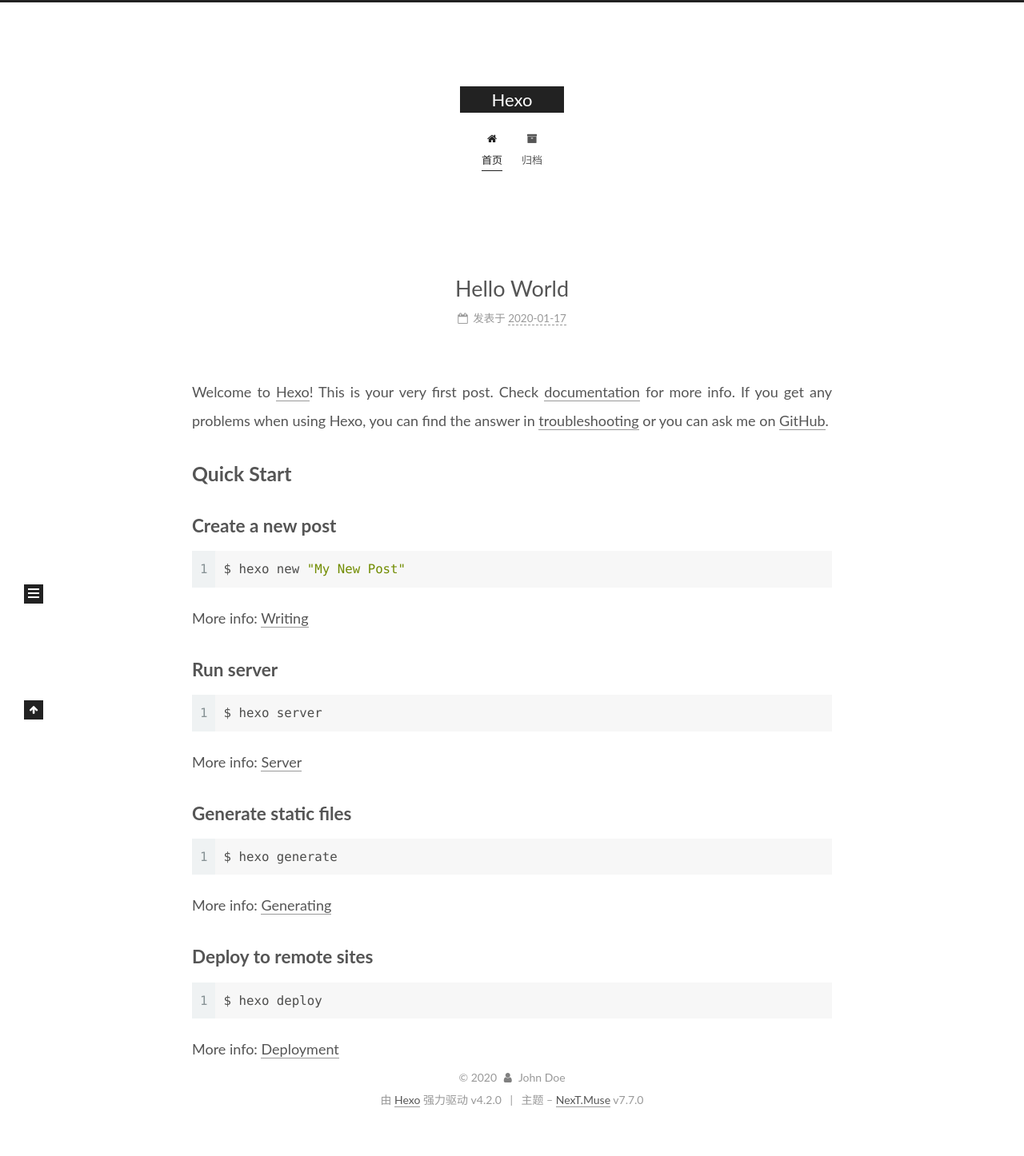
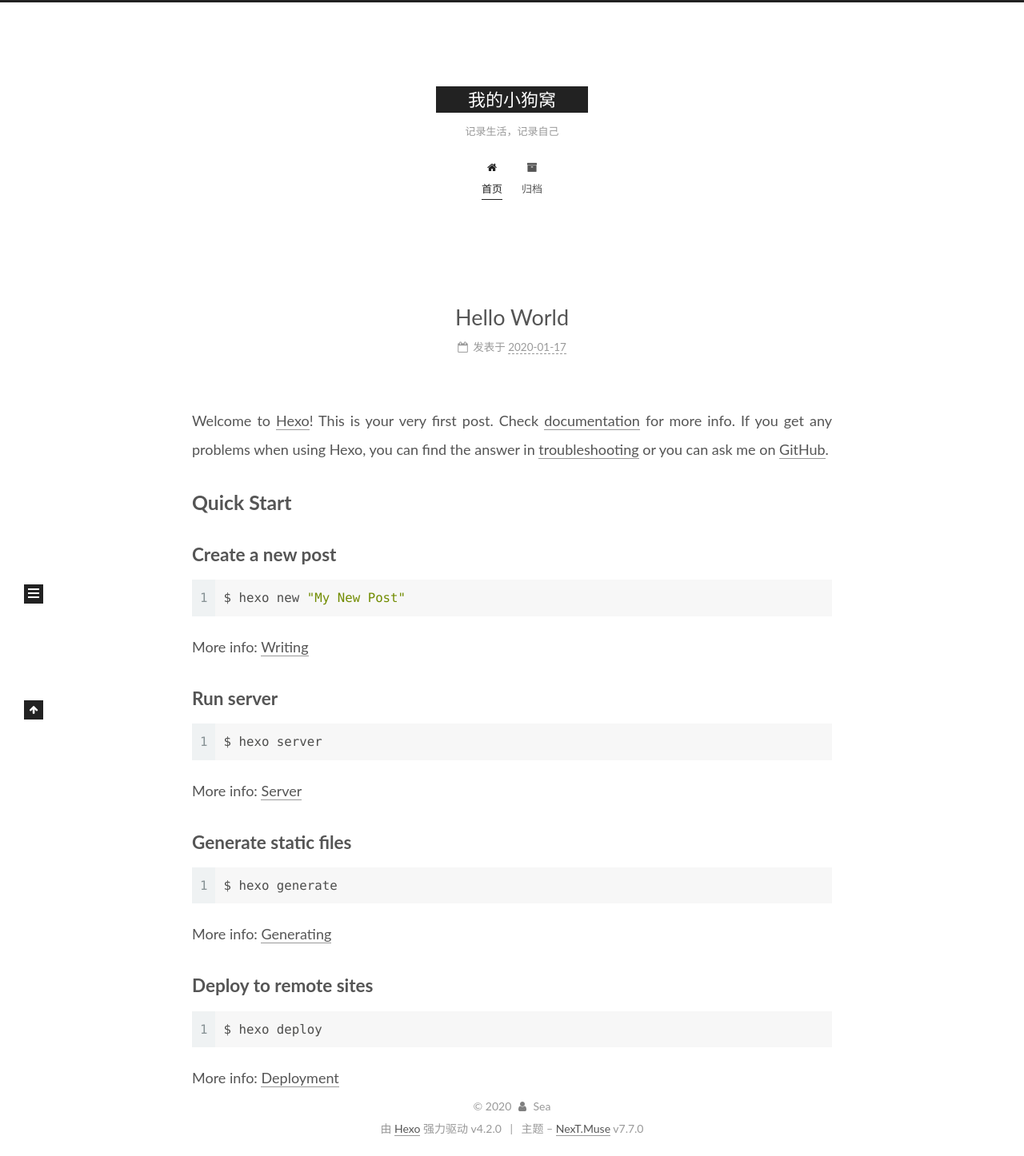
Before and after one commit to strivever/strivever.github.io, a plain HTML site: page index.html in a window 1280 px wide. Shown: the whole page at 80% size. Before the commit the page ends 1410 px from the top, so only its background shows below. Drawn offline with Linux system fonts and the light colour scheme.

Commit message:
Site updated: 2020-01-17 14:31:07

```diff
--- a/css/main.css
+++ b/css/main.css
@@ -1154,7 +1154,7 @@ pre .javascript .function {
 }
 .links-of-author a::before,
 .links-of-author span.exturl::before {
-  background: #50696b;
+  background: #abe9f2;
   border-radius: 50%;
   content: ' ';
   display: inline-block;
--- a/index.html
+++ b/index.html
@@ -46,12 +46,14 @@
   };
 </script>
 
-  <meta property="og:type" content="website">
-<meta property="og:title" content="Hexo">
+  <meta name="description" content="时刻保持一颗学习的心">
+<meta property="og:type" content="website">
+<meta property="og:title" content="我的小狗窝">
 <meta property="og:url" content="http://yoursite.com/index.html">
-<meta property="og:site_name" content="Hexo">
+<meta property="og:site_name" content="我的小狗窝">
+<meta property="og:description" content="时刻保持一颗学习的心">
 <meta property="og:locale" content="zh_CN">
-<meta property="article:author" content="John Doe">
+<meta property="article:author" content="Sea">
 <meta name="twitter:card" content="summary">
 
 <link rel="canonical" href="http://yoursite.com/">
@@ -66,7 +68,7 @@
   };
 </script>
 
-  <title>Hexo</title>
+  <title>我的小狗窝</title>
 
 
 
@@ -110,10 +112,11 @@
     <div>
       <a href="/" class="brand" rel="start">
         <span class="logo-line-before"><i></i></span>
-        <span class="site-title">Hexo</span>
+        <span class="site-title">我的小狗窝</span>
         <span class="logo-line-after"><i></i></span>
       </a>
     </div>
+        <p class="site-subtitle">记录生活，记录自己</p>
   </div>
 
   <div class="site-nav-toggle">
@@ -169,12 +172,12 @@
 
     <span hidden itemprop="author" itemscope itemtype="http://schema.org/Person">
       <meta itemprop="image" content="/images/avatar.gif">
-      <meta itemprop="name" content="John Doe">
-      <meta itemprop="description" content="">
+      <meta itemprop="name" content="Sea">
+      <meta itemprop="description" content="时刻保持一颗学习的心">
     </span>
 
     <span hidden itemprop="publisher" itemscope itemtype="http://schema.org/Organization">
-      <meta itemprop="name" content="Hexo">
+      <meta itemprop="name" content="我的小狗窝">
     </span>
       <header class="post-header">
         <h1 class="post-title" itemprop="name headline">
@@ -290,8 +293,8 @@
 
       <div class="site-overview-wrap sidebar-panel">
         <div class="site-author motion-element" itemprop="author" itemscope itemtype="http://schema.org/Person">
-  <p class="site-author-name" itemprop="name">John Doe</p>
-  <div class="site-description" itemprop="description"></div>
+  <p class="site-author-name" itemprop="name">Sea</p>
+  <div class="site-description" itemprop="description">时刻保持一颗学习的心</div>
 </div>
 <div class="site-state-wrap motion-element">
   <nav class="site-state">
@@ -328,7 +331,7 @@
   <span class="with-love">
     <i class="fa fa-user"></i>
   </span>
-  <span class="author" itemprop="copyrightHolder">John Doe</span>
+  <span class="author" itemprop="copyrightHolder">Sea</span>
 </div>
   <div class="powered-by">由 <a href="https://hexo.io/" class="theme-link" rel="noopener" target="_blank">Hexo</a> 强力驱动 v4.2.0
   </div>
```
Also changed, not shown: 2020/01/17/hello-world/index.html (+11 -10 lines), archives/2020/01/index.html (+12 -9 lines), archives/2020/index.html (+12 -9 lines), archives/index.html (+12 -9 lines), 1 other file.
